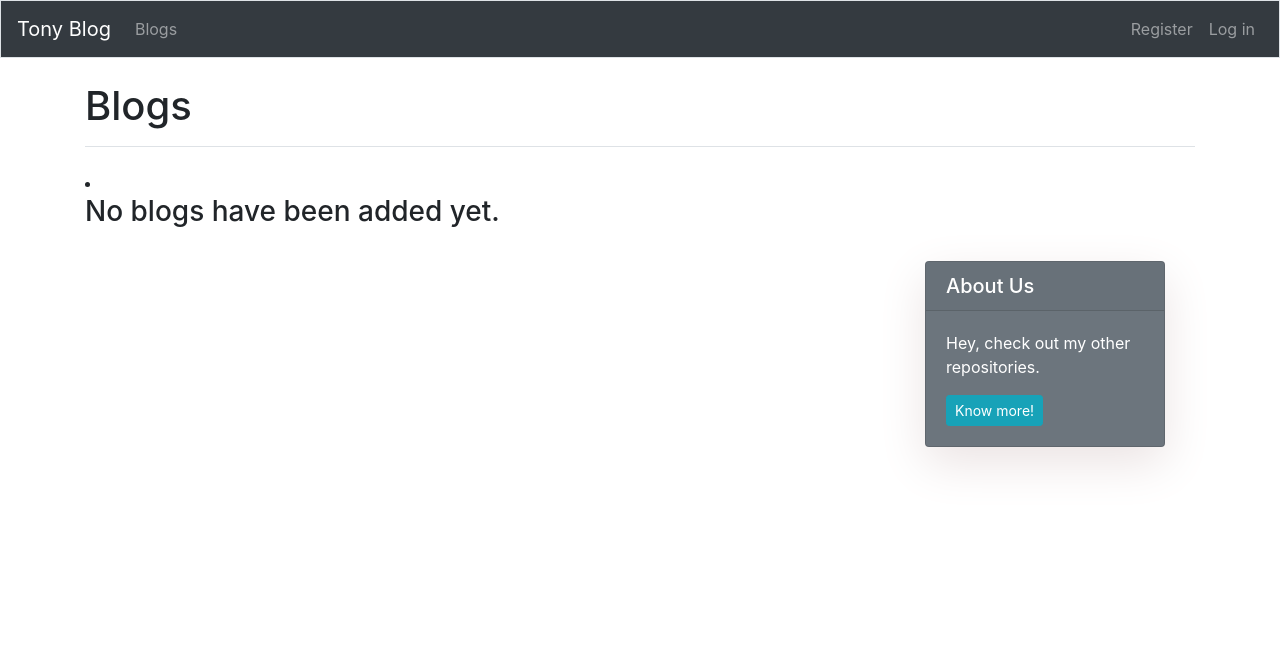
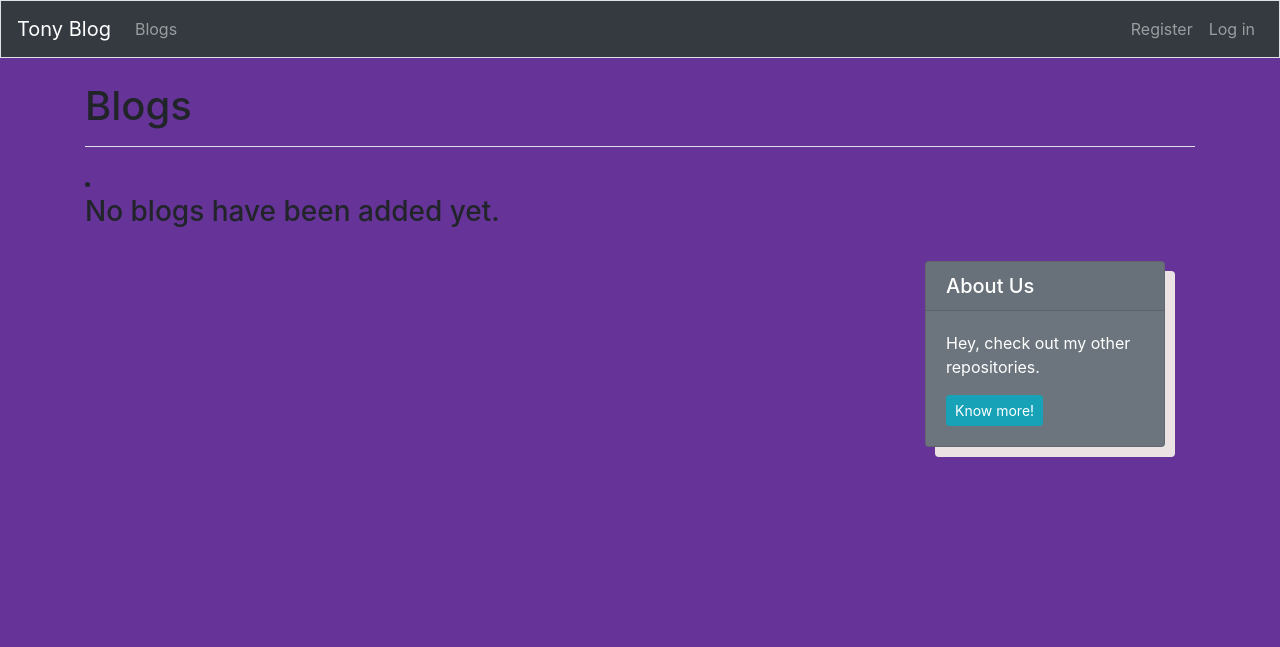
Before and after one commit to Anthonyomondi/blog, a Django app: page /blogs/ in a window 1280 px wide. Shown: the top 647 px of the page. Run offline with Django 3.2, Linux system fonts and the light colour scheme; data that the repository does not hold is empty; some libraries are stand-ins or nearby versions.

Commit message:
Update blogs.html

```diff
--- a/tony_blogs/templates/tony_blogs/blogs.html
+++ b/tony_blogs/templates/tony_blogs/blogs.html
@@ -1,6 +1,11 @@
 {% extends "tony_blogs/base.html" %}
 
 {% block page_header %}
+<style>
+  body {
+    background-color: rebeccapurple;
+  }
+</style>
 <h1>Blogs</h1>
 {% if user.is_authenticated %}
   <h3><a class="btn btn-sm btn-primary" href="{% url 'tony_blogs:new_blog' %}" role="button">Add a new blog &raquo;</a>
@@ -31,7 +36,7 @@
   {% block sidebar %}
   <style>
     .card {
-      box-shadow: 0 16px 48px #ebe3e3;
+      box-shadow: 10px 10px #ebe3e3;
     }
   </style>
 
```
